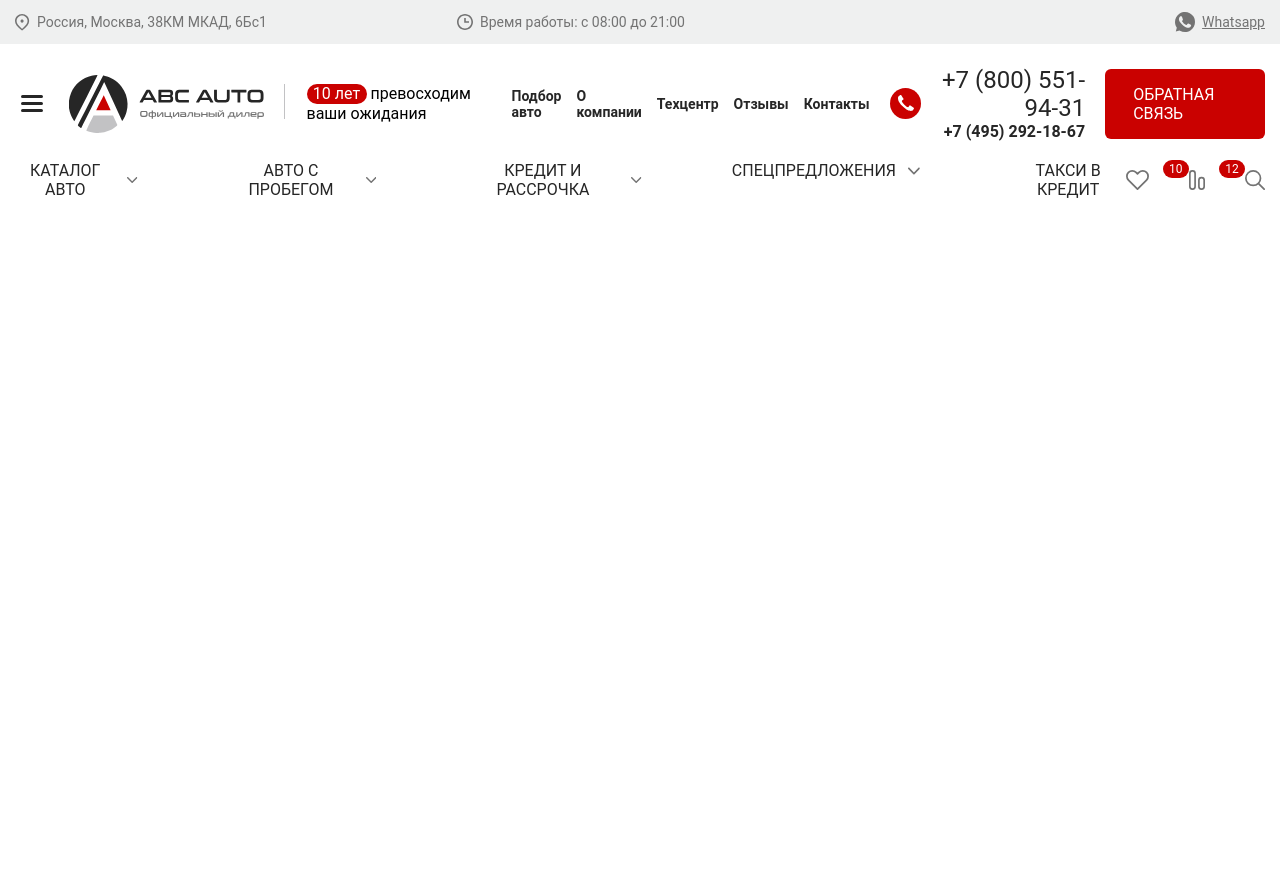
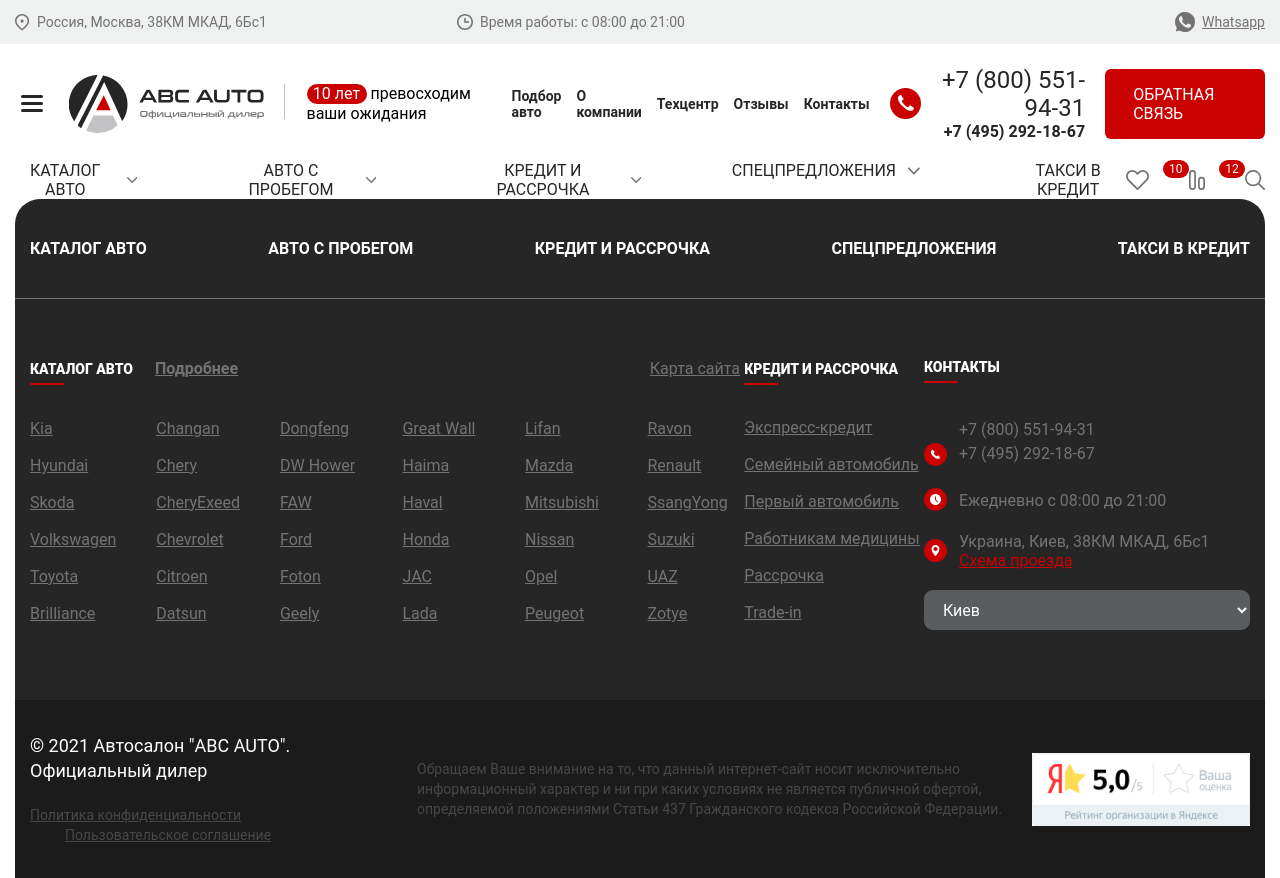
Before and after one commit to DimaKosyk/carShowroom, a website: page #src/index.html in a window 1280 px wide. Before the commit the page ends 800 px from the top, so only its background shows below. Drawn offline with nearby package versions, Linux system fonts and the light colour scheme; files that its build step writes are made by us from their sources; a web font is replaced by a local one.

Commit message:
added footer

```diff
--- /dev/null
+++ b/#src/_footer.html
@@ -0,0 +1,240 @@
+<footer class="footer">
+  <div class="container-large">
+    <div class="footer__inner">
+      <div class="container">
+        <div class="footer__top">
+          <ul class="footer__top-items">
+            <li class="footer__top-item">
+              <a class="footer__top-link" href="#">
+                Каталог авто
+              </a>
+            </li>
+            <li class="footer__top-item">
+              <a class="footer__top-link" href="#">
+                Авто с пробегом
+              </a>
+            </li>
+            <li class="footer__top-item">
+              <a class="footer__top-link" href="#">
+                Кредит и рассрочка
+              </a>
+            </li>
+            <li class="footer__top-item">
+              <a class="footer__top-link" href="#">
+                Спецпредложения
+              </a>
+            </li>
+            <li class="footer__top-item">
+              <a class="footer__top-link" href="#">
+                Такси в кредит
+              </a>
+            </li>
+          </ul>
+        </div>
+      </div>
+    </div>
+
+    <div class="footer__content">
+      <div class="container">
+        <div class="footer__content-inner">
+          <div class="footer__catalog">
+            <div class="footer__details">
+              <div class="footer__details-box">
+                <h5 class="footer__catalog-title footer__title">Каталог авто</h5>
+                <a class="footer__detail" href="#">Подробнее</a>
+              </div>
+              <a class="footer__map" href="#">Карта сайта</a>
+            </div>
+            <ul class="footer__details-list">
+              <li class="footer__details-item">
+                <a class="footer__details-link" href="#">Kia</a>
+              </li>
+              <li class="footer__details-item">
+                <a class="footer__details-link" href="#">Changan</a>
+              </li>
+              <li class="footer__details-item">
+                <a class="footer__details-link" href="#">Dongfeng</a>
+              </li>
+              <li class="footer__details-item">
+                <a class="footer__details-link" href="#">Great Wall</a>
+              </li>
+              <li class="footer__details-item">
+                <a class="footer__details-link" href="#">Lifan</a>
+              </li>
+              <li class="footer__details-item">
+                <a class="footer__details-link" href="#">Ravon</a>
+              </li>
+              <li class="footer__details-item">
+                <a class="footer__details-link" href="#">Hyundai</a>
+              </li>
+              <li class="footer__details-item">
+                <a class="footer__details-link" href="#">Chery</a>
+              </li>
+              <li class="footer__details-item">
+                <a class="footer__details-link" href="#">DW Hower</a>
+              </li>
+              <li class="footer__details-item">
+                <a class="footer__details-link" href="#">Haima</a>
+              </li>
+              <li class="footer__details-item">
+                <a class="footer__details-link" href="#">Mazda</a>
+              </li>
+              <li class="footer__details-item">
+                <a class="footer__details-link" href="#">Renault</a>
+              </li>
+              <li class="footer__details-item">
+                <a class="footer__details-link" href="#">Skoda</a>
+              </li>
+              <li class="footer__details-item">
+                <a class="footer__details-link" href="#">CheryExeed</a>
+              </li>
+              <li class="footer__details-item">
+                <a class="footer__details-link" href="#">FAW</a>
+              </li>
+              <li class="footer__details-item">
+                <a class="footer__details-link" href="#">Haval</a>
+              </li>
+              <li class="footer__details-item">
+                <a class="footer__details-link" href="#">Mitsubishi</a>
+              </li>
+              <li class="footer__details-item">
+                <a class="footer__details-link" href="#">SsangYong</a>
+              </li>
+              <li class="footer__details-item">
+                <a class="footer__details-link" href="#">Volkswagen</a>
+              </li>
+              <li class="footer__details-item">
+                <a class="footer__details-link" href="#">Chevrolet</a>
+              </li>
+              <li class="footer__details-item">
+                <a class="footer__details-link" href="#">Ford</a>
+              </li>
+              <li class="footer__details-item">
+                <a class="footer__details-link" href="#">Honda</a>
+              </li>
+              <li class="footer__details-item">
+                <a class="footer__details-link" href="#">Nissan</a>
+              </li>
+              <li class="footer__details-item">
+                <a class="footer__details-link" href="#">Suzuki</a>
+              </li>
+              <li class="footer__details-item">
+                <a class="footer__details-link" href="#">Toyota</a>
+              </li>
+              <li class="footer__details-item">
+                <a class="footer__details-link" href="#">Citroen</a>
+              </li>
+              <li class="footer__details-item">
+                <a class="footer__details-link" href="#">Foton</a>
+              </li>
+              <li class="footer__details-item">
+                <a class="footer__details-link" href="#">JAC</a>
+              </li>
+              <li class="footer__details-item">
+                <a class="footer__details-link" href="#">Opel</a>
+              </li>
+              <li class="footer__details-item">
+                <a class="footer__details-link" href="#">UAZ</a>
+              </li>
+              <li class="footer__details-item">
+                <a class="footer__details-link" href="#">Brilliance</a>
+              </li>
+              <li class="footer__details-item">
+                <a class="footer__details-link" href="#">Datsun</a>
+              </li>
+              <li class="footer__details-item">
+                <a class="footer__details-link" href="#">Geely</a>
+              </li>
+              <li class="footer__details-item">
+                <a class="footer__details-link" href="#">Lada</a>
+              </li>
+              <li class="footer__details-item">
+                <a class="footer__details-link" href="#">Peugeot</a>
+              </li>
+              <li class="footer__details-item">
+                <a class="footer__details-link" href="#">Zotye</a>
+              </li>
+            </ul>
+          </div>
+          <div class="footer__credit">
+            <h5 class="footer__credit-title footer__title">
+              Кредит и рассрочка
+            </h5>
+            <ul class="footer__credit-list">
+              <li class="footer__credit-item">
+                <a class="footer__credit-link" href="#">Экспресс-кредит</a>
+              </li>
+              <li class="footer__credit-item">
+                <a class="footer__credit-link" href="#">Семейный автомобиль</a>
+              </li>
+              <li class="footer__credit-item">
+                <a class="footer__credit-link" href="#">Первый автомобиль</a>
+              </li>
+              <li class="footer__credit-item">
+                <a class="footer__credit-link" href="#">Работникам медицины</a>
+              </li>
+              <li class="footer__credit-item">
+                <a class="footer__credit-link" href="#">Рассрочка</a>
+              </li>
+              <li class="footer__credit-item">
+                <a class="footer__credit-link" href="#">Trade-in</a>
+              </li>
+            </ul>
+          </div>
+          <div class="footer__contact">
+            <h5 class="footer__contact-title footer__title">
+              Контакты
+            </h5>
+            <div class="footer__phone">
+              <img class="footer__phone-img" src="img/footer/icon/phone.svg" alt="phone icon">
+              <div class="footer__numbers">
+                <a class="footer__numbers-link" href="tel:78005519431">
+                  +7 (800) 551-94-31
+                </a>
+                <a class="footer__numbers-link" href="tel:74952921867">
+                  +7 (495) 292-18-67
+                </a>
+              </div>
+            </div>
+            <div class="footer__worktime">
+              <img class="footer__worktime-img" src="img/footer/icon/clock.svg" alt="clock icon">
+              <p class="footer__worktime-text">Ежедневно с 08:00 до 21:00</p>
+            </div>
+            <div class="footer__address">
+              <img class="footer__address-img" src="img/footer/icon/location.svg" alt="location icon">
+              <div class="footer__address-box">
+                <p class="footer__address-text">Украина, Киев, 38КМ МКАД, 6Бс1</p>
+                <a class="footer__address-link" href="#">Схема проезда</a>
+              </div>
+            </div>
+            <select class="footer__contact-cities" name="cities">
+              <option value="Киев">Киев</option>
+              <option value="Харьков">Харьков</option>
+              <option value="Львов">Львов</option>
+            </select>
+          </div>
+        </div>
+      </div>
+    </div>
+    <div class="footer__copy">
+      <div class="container">
+        <div class="footer__copy-inner">
+          <div class="footer__copy-box">
+            <p class="footer__copy-text">
+              © 2021 Автосалон "ABC AUTO". Официальный дилер
+            </p>
+            <div class="footer__link-box">
+              <a class="footer__copy-link" href="#">Политика конфиденциальности</a>
+              <a class="footer__copy-link" href="#">Пользовательское соглашение</a>
+            </div>
+          </div>
+          <p class="footer__text">
+            Обращаем Ваше внимание на то, что данный интернет-сайт носит исключительно информационный характер и ни при каких
+            условиях не является публичной офертой, определяемой положениями Статьи 437 Гражданского кодекса Российской Федерации.
+          </p>
+          <img class="footer__img" src="img/footer/yandex.jpg" alt="yandex image">
+        </div>
+      </div>
+    </div>
+  </div>
+</footer>
--- a/#src/index.html
+++ b/#src/index.html
@@ -1,5 +1,5 @@
 <!DOCTYPE html>
-<html lang="en">
+<html lang="ru">
 
 <head>
   <meta charset="UTF-8">
@@ -17,6 +17,8 @@
 
   </main>
 
+  @@include('./_footer.html')
+
   <script src="js/script.min.js"></script>
 </body>
 
--- a/#src/scss/style.scss
+++ b/#src/scss/style.scss
@@ -207,3 +207,188 @@
     cursor: pointer;
   }
 }
+
+.footer{
+  &__inner{
+    background-color: #262626;
+    border-top-left-radius: 25px;
+    border-top-right-radius: 25px;
+    border-bottom: 1px solid #737373;
+  }
+  &__top{
+    padding: 40px 0;
+    position: relative;
+  }
+  &__top-items{
+    display: flex;
+    align-items: center;
+    justify-content: space-between;
+  }
+  &__top-link{
+    @extend %roboto-700;
+    font-size: 16px;
+    line-height: 19px;
+    text-transform: uppercase;
+    color: #fff;
+  }
+  &__content{
+    background-color: #262626;
+  }
+  &__content-inner{
+    display: flex;
+    align-items: center;
+    justify-content: space-between;
+    padding: 60px 0 70px;
+  }
+  &__catalog{
+    max-width: 710px;
+  }
+  &__details{
+    display: flex;
+    align-items: center;
+    justify-content: space-between;
+    margin-bottom: 35px;
+  }
+  &__details-box{
+    display: flex;
+    align-items: center;
+  }
+  &__title{
+    @extend %roboto-900;
+    font-size: 14px;
+    line-height: 16px;
+    color: #fff;
+    text-transform: uppercase;
+    position: relative;
+  }
+  &__title::after{
+    content: "";
+    position: absolute;
+    width: 34px;
+    height: 2px;
+    background-color: #CA0100;
+    bottom: -8px;
+    left: 0;
+  }
+  &__catalog-title{
+    margin-right: 22px;
+  }
+  &__credit-title{
+    margin-bottom: 35px;
+  }
+  &__contact-title{
+    margin-bottom: 45px;
+  }
+  &__details-list{
+    display: grid;
+    grid-template-columns: repeat(6, 1fr);
+    grid-template-rows: repeat(6, 1fr);
+    grid-column-gap: 30px;
+    grid-row-gap: 5px;
+  }
+  &__detail,
+  &__map{
+    font-size: 16px;
+    line-height: 19px;
+    color: #737373;
+    text-decoration: underline;
+  }
+  &__detail{
+    @extend %roboto-700;
+  }
+  &__details-link,
+  &__credit-link{
+    font-size: 16px;
+    line-height: 200%;
+    color: #737373;
+    text-decoration: underline;
+  }
+  &__details-link{
+    margin-right: 10px;
+  }
+  &__credit-item + .footer__credit-item{
+    margin-top: 5px;
+  }
+  &__phone,
+  &__worktime,
+  &__address{
+    display: flex;
+  }
+  &__worktime{
+    align-items: center;
+  }
+  &__phone-img,
+  &__worktime-img,
+  &__address-img{
+    margin-right: 12px;
+  }
+  &__numbers-link,
+  &__worktime-text,
+  &__address-text{
+    display: block;
+    font-size: 16px;
+    line-height: 19px;
+    color: #737373;
+  }
+  &__address-link{
+    font-size: 16px;
+    line-height: 19px;
+    color: #CA0100;
+    text-decoration: underline;
+  }
+  &__numbers{
+    margin-bottom: 20px;
+  }
+  &__numbers-link{
+    margin-bottom: 5px;
+  }
+  &__worktime,
+  &__address{
+    margin-bottom: 20px;
+  }
+  &__contact-cities{
+    width: 326px;
+    height: 40px;
+    background-color: #595D60;
+    color: #fff;
+    border: none;
+    border-radius: 9px;
+    padding: 0 15px;
+  }
+
+  &__copy{
+    background-color: #1B1B1B;
+  }
+  &__copy-inner{
+    padding: 33px 0;
+    display: flex;
+    align-items: center;
+    justify-content: space-between;
+  }
+  &__copy-box{
+    margin-right: 20px;
+  }
+  &__copy-text{
+    font-size: 18px;
+    line-height: 25px;
+    color: #fff;
+    margin-bottom: 22px;
+  }
+  &__text{
+    max-width: 615px;
+  }
+  &__copy-link,
+  &__text{
+    font-size: 14px;
+    line-height: 20px;
+    color: #737373;
+    opacity: 0.5;
+  }
+  &__copy-link{
+    text-decoration: underline;
+  }
+  &__copy-link + .footer__copy-link{
+    margin-left: 35px;
+  }
+
+}
```
Also changed, not shown: #src/img/footer/icon/clock.svg (added), #src/img/footer/icon/location.svg (added), #src/img/footer/icon/phone.svg (added), #src/img/footer/yandex.jpg (added).
